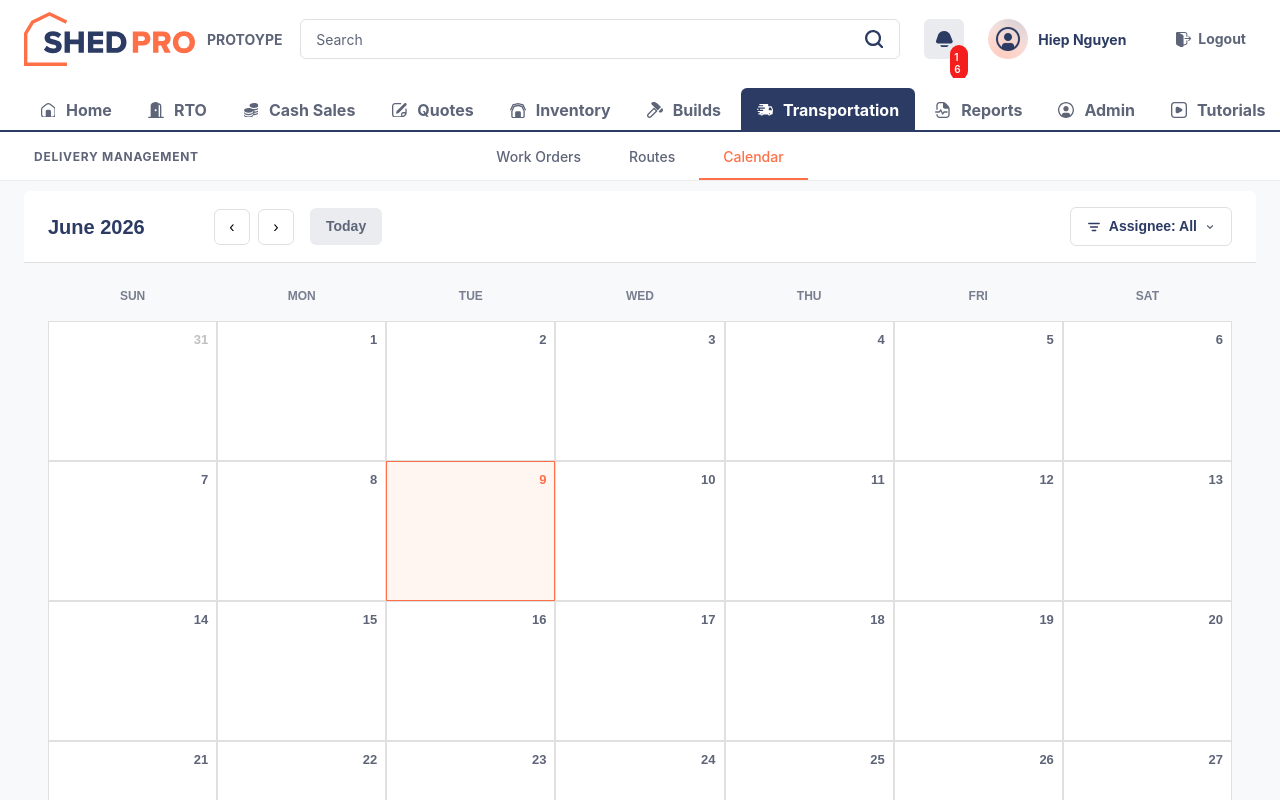
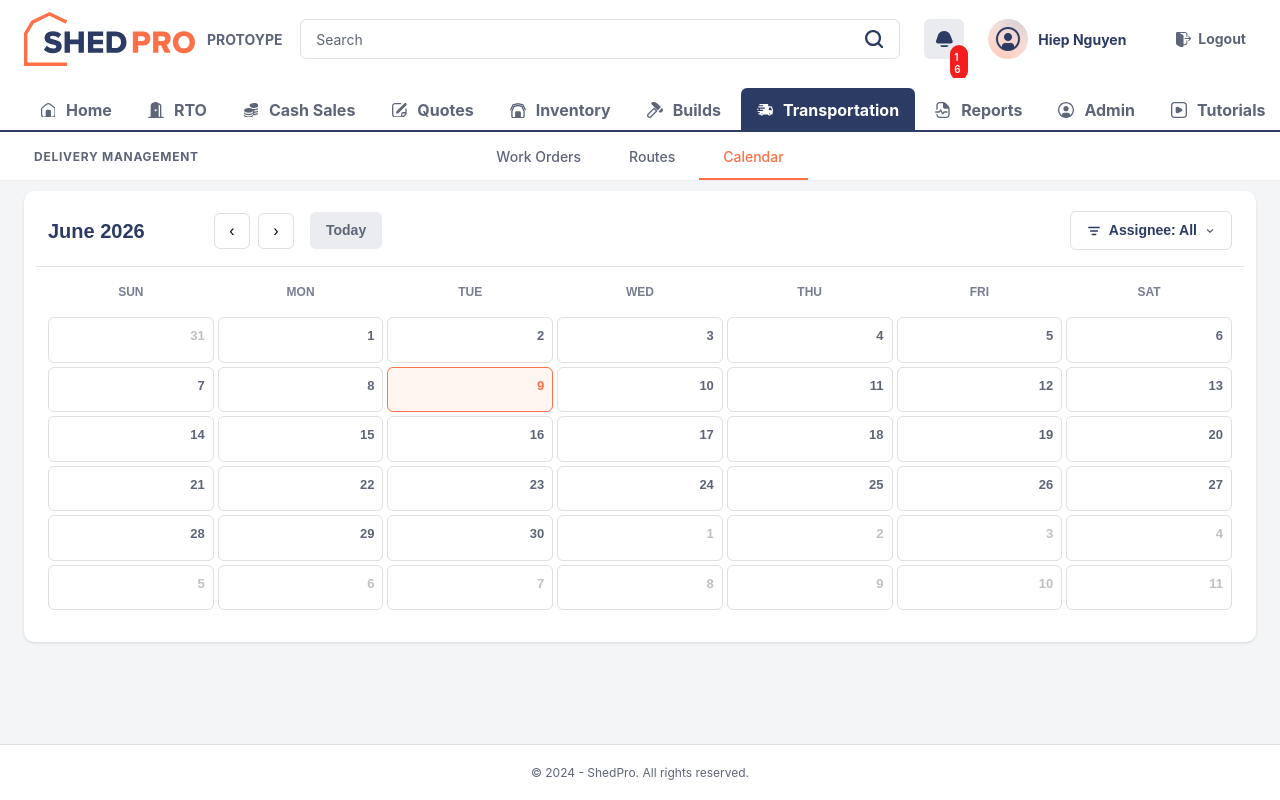
Before and after one commit to nguyenquanghiep96-dotcom/shedpro-opshub, a React (Vite) app: page /deliveries/calendar in a window 1280 px wide. Shown: the top 800 px of the page. Built offline with nearby package versions, Linux system fonts and the light colour scheme; a web font is replaced by a local one.

Commit message:
style: Calendar scale to fit screen

```diff
--- a/src/imports/DeliveriesContract/CalendarView.tsx
+++ b/src/imports/DeliveriesContract/CalendarView.tsx
@@ -146,10 +146,10 @@ export default function CalendarView() {
   const todayStr = new Date().toDateString();
 
   return (
-    <div className="flex h-full w-full overflow-hidden bg-[#f8f9fa]" style={{ padding: '10px 24px', gap: '24px' }}>
-      <div className="flex-1 flex flex-col min-w-0 bg-white rounded-[6px] overflow-hidden">
+    <div className="flex h-full w-full overflow-hidden" style={{ padding: '10px 24px', gap: '24px' }}>
+      <div className="flex-1 flex flex-col min-w-0 bg-white rounded-[10px] overflow-hidden px-[12px] py-[20px] shadow-sm">
         {/* Header */}
-        <div className="flex items-center justify-between px-6 py-4 bg-white border-b border-[#e0e0e0]">
+        <div className="flex items-center justify-between px-[12px] pb-[16px] bg-white border-b border-[#e0e0e0] shrink-0">
           <div className="flex items-center gap-4">
             <h2 className="text-[#2b3b63] text-[20px] font-bold min-w-[150px]">
               {currentDate.toLocaleString('default', { month: 'long', year: 'numeric' })}
@@ -198,15 +198,16 @@ export default function CalendarView() {
         </div>
 
         {/* Calendar Grid */}
-        <div className="flex-1 overflow-auto bg-[#f8f9fa] p-6 flex flex-col gap-4">
-          <div className="grid grid-cols-7">
+        <style>{`.day-scroll::-webkit-scrollbar { display: none; }`}</style>
+        <div className="flex-1 overflow-hidden bg-white flex flex-col gap-[16px] pt-[16px]">
+          <div className="grid grid-cols-7 gap-[4px] px-[12px] shrink-0">
             {['Sun', 'Mon', 'Tue', 'Wed', 'Thu', 'Fri', 'Sat'].map(day => (
               <div key={day} className="text-[#787e90] text-[12px] font-semibold uppercase text-center">
                 {day}
               </div>
             ))}
           </div>
-          <div className="grid grid-cols-7 flex-1">
+          <div className="grid grid-cols-7 grid-rows-6 flex-1 gap-[4px] px-[12px] pb-[12px] min-h-0">
             {days.map((dayObj, i) => {
               const dateStr = dayObj.date.toDateString();
               const isToday = dateStr === todayStr;
@@ -220,14 +221,14 @@ export default function CalendarView() {
               return (
                 <div
                   key={i}
-                  className={`min-h-[140px] p-[8px] border ${isToday ? 'border-[#ff7048] bg-[#FFF6F2]' : 'border-[#e0e0e0] bg-white'}`}
+                  className={`flex flex-col min-h-0 p-[8px] border rounded-[6px] ${isToday ? 'border-[#ff7048] bg-[#FFF6F2]' : 'border-[#e0e0e0] bg-white'}`}
                   onDragOver={(e) => e.preventDefault()}
                   onDrop={(e) => { const routeId = e.dataTransfer.getData('routeId'); if(routeId) updateRouteDate(routeId, dayObj.date); }}
                 >
-                  <div className={`mb-2 text-right ${isToday ? 'text-[#ff7048] font-bold' : (dayObj.isCurrentMonth ? 'text-[#5e6578]' : 'text-[#c0c0c0]')} text-[13px] font-semibold`}>
+                  <div className={`mb-2 text-right shrink-0 ${isToday ? 'text-[#ff7048] font-bold' : (dayObj.isCurrentMonth ? 'text-[#5e6578]' : 'text-[#c0c0c0]')} text-[13px] font-semibold`}>
                     {dayObj.date.getDate()}
                   </div>
-                  <div className="flex flex-col gap-2">
+                  <div className="flex-1 overflow-y-auto flex flex-col gap-2 day-scroll min-h-0" style={{ scrollbarWidth: 'none' }}>
                     {dayRoutes.map(route => {
                       const woData = ROUTE_WO_DATA[route.id] || [];
                       const brandColor = ROUTE_STATUS_COLORS[route.status] || '#5e6578';
```
Also changed, not shown: 3 other files (tests, documents, lock files or other folders).
